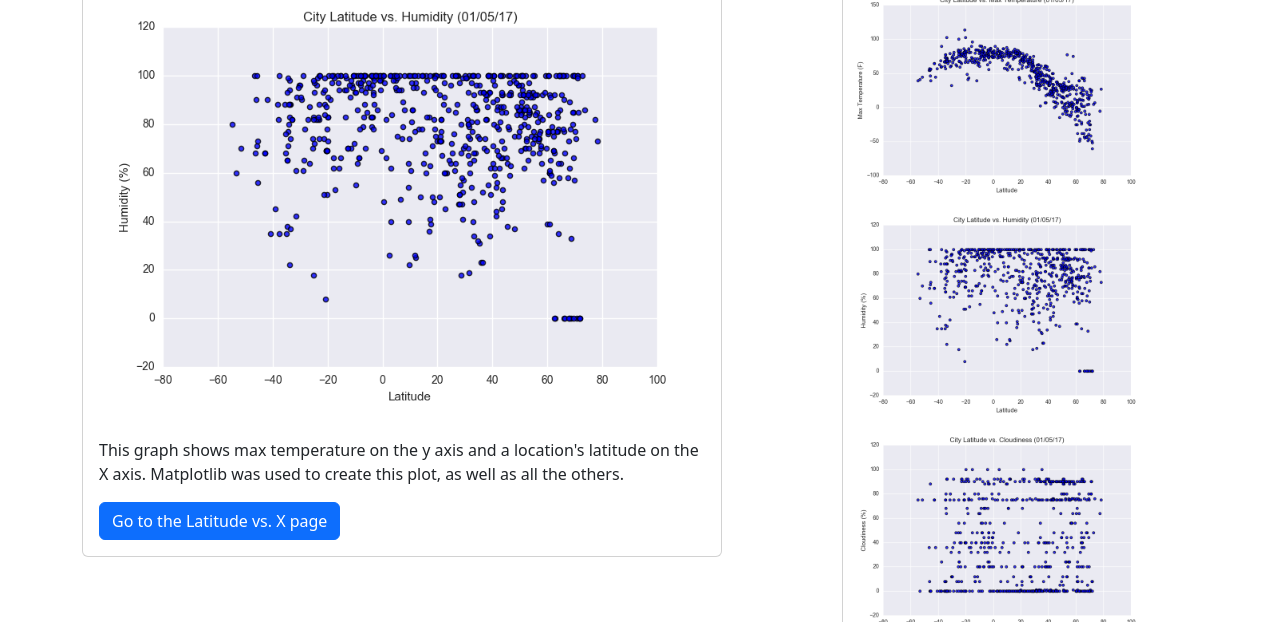
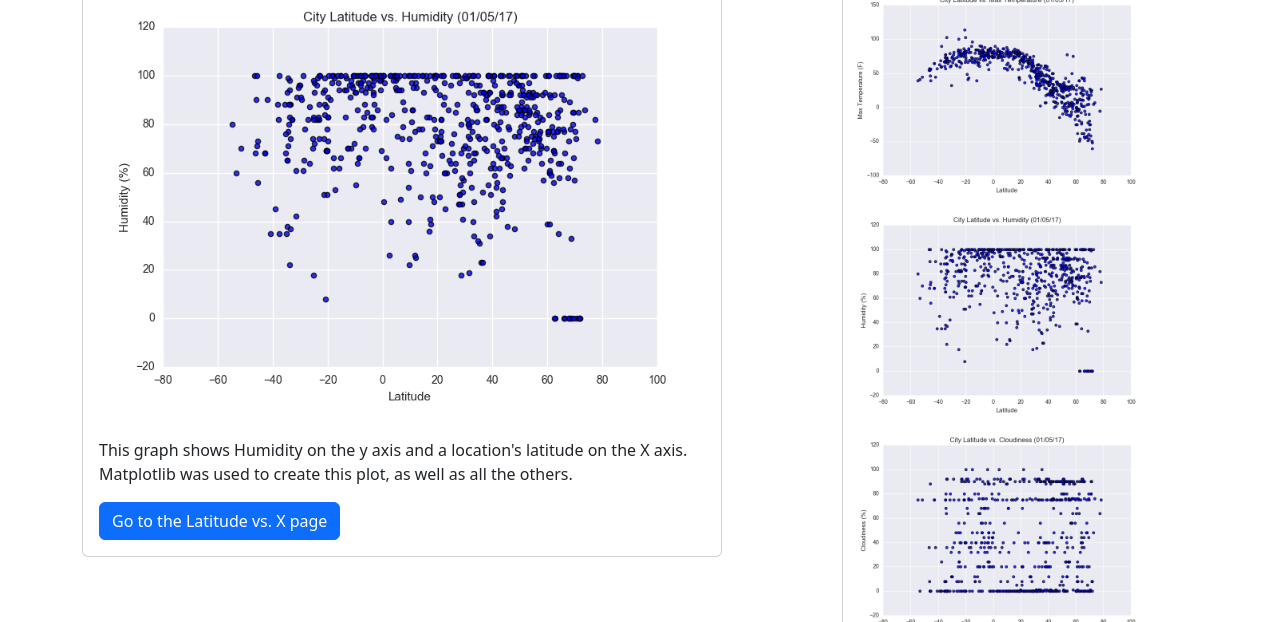
Before and after one commit to ntjohn3551/Web-Design-Challenge.github.io, a plain HTML site: page visual2.html in a window 1280 px wide. Shown: the part 178-800 px from the top of the page. Drawn offline with nearby package versions, Linux system fonts and the light colour scheme.

Commit message:
Modified index.html

```diff
--- a/visual2.html
+++ b/visual2.html
@@ -71,7 +71,7 @@
               <h1>Summary: Latitude vs. Humidity</h1>
               <img src="./Resources/assets/images/Fig2.png" class="card-img-top" alt="...">
               <div class="card-body">
-                <p class="card-text">This graph shows max temperature on the y axis and a location's latitude on the X axis. Matplotlib was used to create this plot, as well as all the others.</p>
+                <p class="card-text">This graph shows Humidity on the y axis and a location's latitude on the X axis. Matplotlib was used to create this plot, as well as all the others.</p>
                 <a href="./visual1.html" class="btn btn-primary">Go to the Latitude vs. X page</a>
               </div>
             </div>
```
Also changed, not shown: visual3.html (+1 -1 lines), visual4.html (+1 -1 lines).
